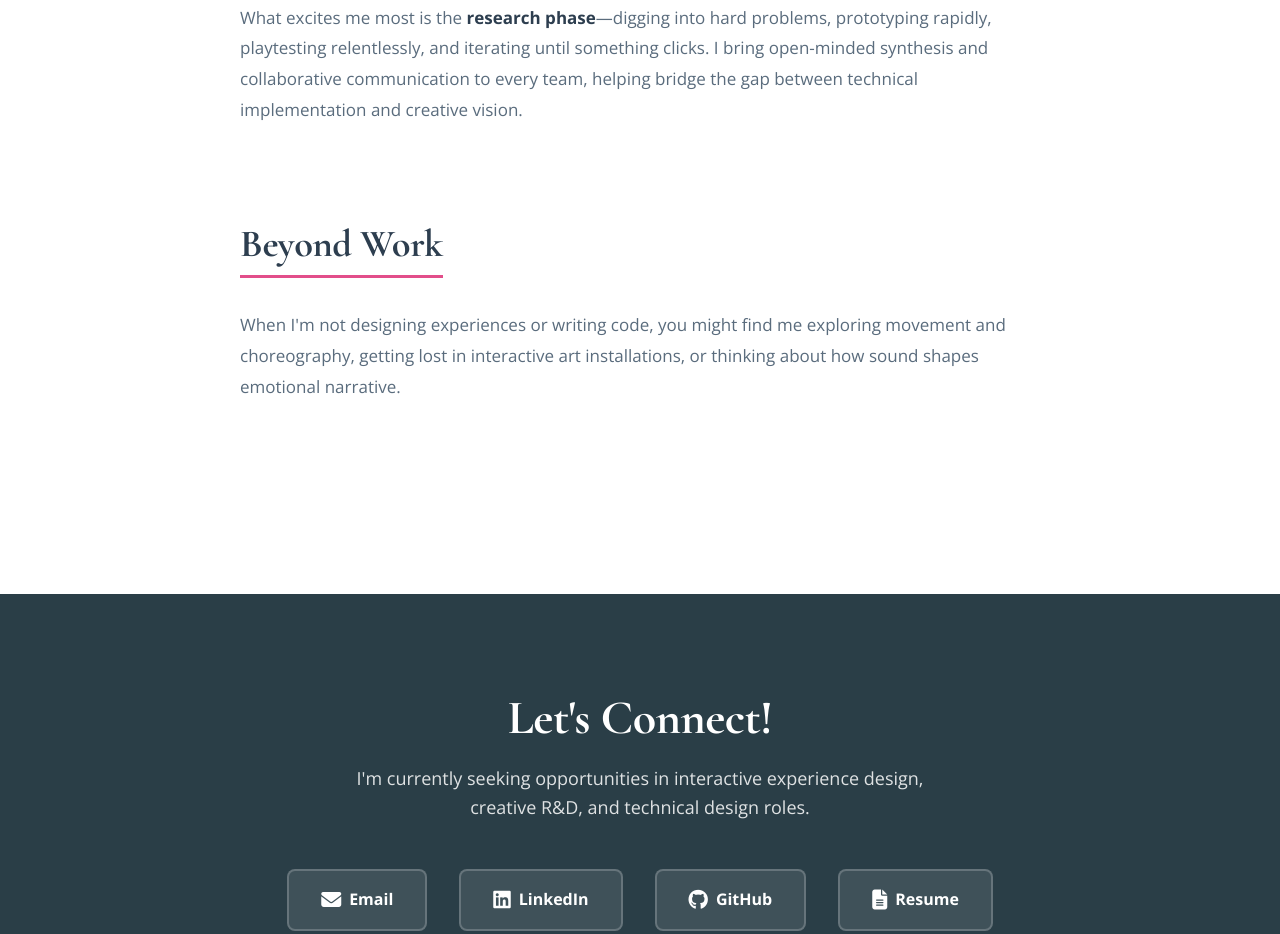
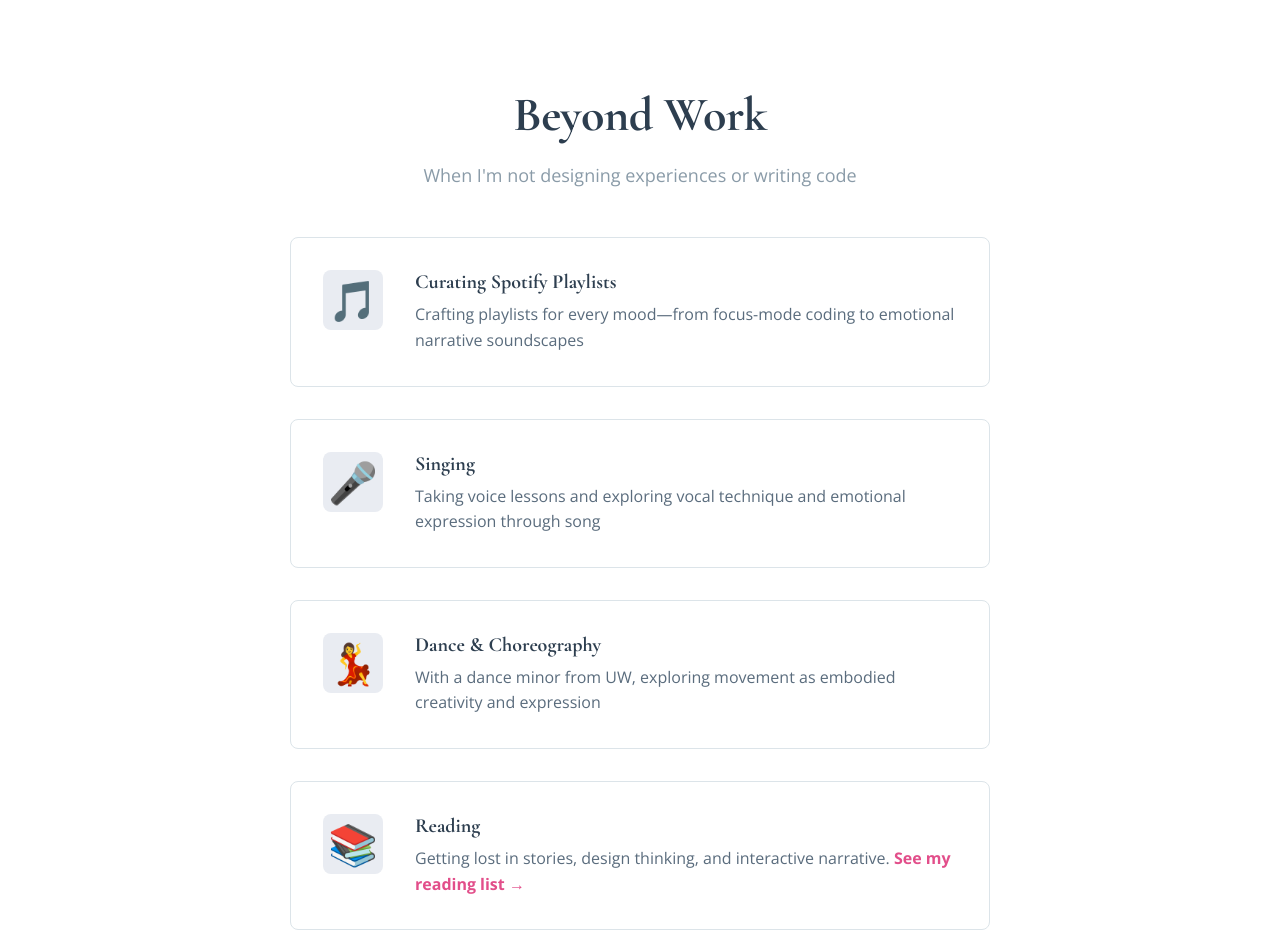
Before and after one commit to winternight573/portfolio, a plain HTML site: page docs/about.html in a window 1280 px wide. Shown: the part 1321-2255 px from the top of the page. Drawn offline with nearby package versions, Linux system fonts and the light colour scheme.

Commit message:
changed about

```diff
--- a/docs/about.css
+++ b/docs/about.css
@@ -9,7 +9,7 @@
 
 #about-hero {
   padding: var(--spacing-xxl) var(--spacing-md) var(--spacing-xl);
-  background: linear-gradient(135deg, #f8f9fa 0%, #e9ecef 100%);
+  background: linear-gradient(135deg, #f5f8fa 0%, #e8eff4 100%);
   position: relative;
   overflow: hidden;
 }
@@ -17,18 +17,12 @@
 .about-hero-background {
   position: absolute;
   inset: 0;
-  background-image: url('assets/pnw-mountains.jpg'); /* Use one of your nature images */
+  background-image: url('assets/pnw-mountains.jpg');
   background-size: cover;
   background-position: center;
-  filter: blur(3px) brightness(0.4);
+  filter: blur(2px) brightness(1.1);
+  opacity: 0.15;
   z-index: 0;
-}
-
-.about-hero-background::after {
-  content: '';
-  position: absolute;
-  inset: 0;
-  background: linear-gradient(135deg, rgba(52, 73, 94, 0.85) 0%, rgba(44, 62, 80, 0.9) 100%);
 }
 
 .about-container {
@@ -37,7 +31,7 @@
   display: grid;
   grid-template-columns: 300px 1fr;
   gap: var(--spacing-xl);
-  align-items: center;
+  align-items: start;
   position: relative;
   z-index: 10;
 }
@@ -64,16 +58,17 @@
 }
 
 .about-intro p {
-  color: white;
-  text-shadow: 0 2px 8px rgba(0, 0, 0, 0.3);
+  color: var(--text-secondary);
+  font-size: 1.0625rem;
+  line-height: 1.8;
+  margin-bottom: var(--spacing-md);
 }
 
 .about-intro p.lead {
   font-size: 1.25rem;
   line-height: 1.8;
-  margin-bottom: 0;
-  color: white;
-  text-shadow: 0 2px 8px rgba(0, 0, 0, 0.3);
+  margin-bottom: var(--spacing-md);
+  color: var(--text-secondary);
 }
 
 .about-intro strong {
@@ -82,10 +77,10 @@
 }
 
 /* ============================================
-   ABOUT STORY SECTION
+   WHAT DRIVES ME SECTION
    ============================================ */
 
-#about-story {
+#what-drives-me {
   padding: var(--spacing-xxl) var(--spacing-md);
   background-color: var(--background);
 }
@@ -95,31 +90,87 @@
   margin: 0 auto;
 }
 
-#about-story h2 {
+#what-drives-me h2 {
   font-size: clamp(1.75rem, 3vw, 2.5rem);
-  text-align: left;
-  margin-top: var(--spacing-xl);
-  margin-bottom: var(--spacing-md);
+  text-align: center;
+  margin-bottom: var(--spacing-lg);
   color: var(--text-primary);
-  padding-bottom: var(--spacing-xs);
-  border-bottom: 3px solid var(--accent);
-  display: inline-block;
 }
 
-#about-story h2:first-of-type {
-  margin-top: 0;
-}
-
-#about-story p {
+#what-drives-me p {
   font-size: 1.0625rem;
   line-height: 1.8;
   margin-bottom: var(--spacing-md);
   color: var(--text-secondary);
 }
 
-#about-story strong {
+#what-drives-me strong {
   color: var(--text-primary);
   font-weight: 600;
+}
+
+/* ============================================
+   BEYOND WORK SECTION
+   ============================================ */
+
+.beyond-compact {
+  max-width: 700px;
+  margin: 0 auto;
+  display: flex;
+  flex-direction: column;
+  gap: var(--spacing-md);
+}
+
+.compact-item {
+  display: flex;
+  align-items: start;
+  gap: var(--spacing-md);
+  padding: var(--spacing-md);
+  background: var(--background);
+  border-radius: var(--border-radius);
+  border: 1px solid var(--border);
+  transition: var(--transition);
+}
+
+.compact-item:hover {
+  border-color: var(--accent-tertiary);
+  box-shadow: 0 4px 12px var(--shadow);
+  transform: translateX(8px);
+}
+
+.compact-icon {
+  font-size: 2.5rem;
+  flex-shrink: 0;
+  display: flex;
+  align-items: center;
+  justify-content: center;
+  width: 60px;
+  height: 60px;
+  background: var(--highlight);
+  border-radius: var(--border-radius);
+}
+
+.compact-content h3 {
+  font-size: 1.25rem;
+  color: var(--text-primary);
+  margin: 0 0 var(--spacing-xs) 0;
+}
+
+.compact-content p {
+  font-size: 1rem;
+  color: var(--text-secondary);
+  margin: 0;
+  line-height: 1.6;
+}
+
+.compact-content a {
+  color: var(--accent);
+  font-weight: 600;
+  text-decoration: none;
+}
+
+.compact-content a:hover {
+  color: var(--accent-hover);
 }
 
 /* ============================================
@@ -128,7 +179,7 @@
 
 #skills {
   padding: var(--spacing-xxl) var(--spacing-md);
-  background-color: var(--background-alt);
+  background-color: var(--background);
 }
 
 #skills h2 {
@@ -202,7 +253,7 @@
 
 #cta {
   padding: var(--spacing-xxl) var(--spacing-md);
-  background-color: var(--background);
+  background-color: var(--background-alt);
   text-align: center;
 }
 
@@ -284,6 +335,10 @@
     max-width: 280px;
     margin: 0 auto;
   }
+
+  .interests-grid {
+    grid-template-columns: 1fr;
+  }
 }
 
 @media (max-width: 768px) {
@@ -295,14 +350,11 @@
     font-size: 1.125rem;
   }
 
-  #about-story,
+  #what-drives-me,
+  #beyond-work,
   #skills,
   #cta {
     padding: var(--spacing-lg) var(--spacing-md);
-  }
-
-  #about-story h2 {
-    margin-top: var(--spacing-lg);
   }
 
   .skills-grid {
@@ -330,4 +382,8 @@
   .skill-category {
     padding: var(--spacing-md);
   }
+
+  .interest-image {
+    height: 160px;
+  }
 }
--- a/docs/about.html
+++ b/docs/about.html
@@ -21,35 +21,69 @@
   </header>
 
   <section id="about-hero">
+    <div class="about-hero-background"></div>
     <div class="about-container">
       <img src="assets/winnie.png" alt="Winnie Tsai" class="about-photo">
 
       <div class="about-intro">
         <h1>Hi, I'm Winnie</h1>
         <p class="lead">I like to describe myself as <strong>interdisciplinary</strong>—someone who bridges the analytical and the emotional, the technical and the creative.</p>
+
+        <p>I hold a <strong>BS in Applied and Computational Math Sciences</strong> (Discrete Math and Algorithms) and a <strong>minor in Dance</strong> from the University of Washington. This unusual combination reflects my belief that rigorous investigation and visceral emotional expression aren't opposites—they're complementary ways of understanding the world.</p>
+
+        <p>My perspective is also shaped by <strong>UX research and marketing</strong>, through both academic projects and internships. These experiences taught me to balance user needs with business constraints, and to communicate complex ideas clearly across disciplines.</p>
+
+        <p>Currently, I'm a graduate student at <strong>Carnegie Mellon University's Entertainment Technology Center</strong>, where I'm becoming a technically fluent interactive experience designer—someone who can both envision creative possibilities and bring them to life through code, research, and collaboration.</p>
       </div>
     </div>
   </section>
 
-  <section id="about-story">
+  <section id="what-drives-me">
     <div class="content-width">
-      <h2>My Background</h2>
-
-      <p>I hold a <strong>BS in Applied and Computational Math Sciences</strong> (Discrete Math and Algorithms) and a <strong>minor in Dance</strong> from the University of Washington. This unusual combination reflects my belief that rigorous investigation and visceral emotional expression aren't opposites—they're complementary ways of understanding the world.</p>
-
-      <p>My perspective is also shaped by <strong>UX research and marketing</strong>, through both academic projects and internships. These experiences taught me to balance user needs with business constraints, and to communicate complex ideas clearly across disciplines.</p>
-
-      <p>Currently, I'm a graduate student at <strong>Carnegie Mellon University's Entertainment Technology Center</strong>, where I'm becoming a technically fluent interactive experience designer—someone who can both envision creative possibilities and bring them to life through code, research, and collaboration.</p>
-
       <h2>What Drives Me</h2>
 
       <p>I'm especially drawn to <strong>creative R&D projects</strong> that push boundaries: adaptive sound design that responds to player emotion, immersive experiences that blur the line between physical and digital, and tools that empower creators to tell better stories.</p>
 
       <p>What excites me most is the <strong>research phase</strong>—digging into hard problems, prototyping rapidly, playtesting relentlessly, and iterating until something clicks. I bring open-minded synthesis and collaborative communication to every team, helping bridge the gap between technical implementation and creative vision.</p>
+    </div>
+  </section>
 
-      <h2>Beyond Work</h2>
+  <section id="beyond-work">
+    <h2>Beyond Work</h2>
+    <p class="section-intro">When I'm not designing experiences or writing code</p>
 
-      <p>When I'm not designing experiences or writing code, you might find me exploring movement and choreography, getting lost in interactive art installations, or thinking about how sound shapes emotional narrative.</p>
+    <div class="beyond-compact">
+      <div class="compact-item">
+        <div class="compact-icon">🎵</div>
+        <div class="compact-content">
+          <h3>Curating Spotify Playlists</h3>
+          <p>Crafting playlists for every mood—from focus-mode coding to emotional narrative soundscapes</p>
+        </div>
+      </div>
+
+      <div class="compact-item">
+        <div class="compact-icon">🎤</div>
+        <div class="compact-content">
+          <h3>Singing</h3>
+          <p>Taking voice lessons and exploring vocal technique and emotional expression through song</p>
+        </div>
+      </div>
+
+      <div class="compact-item">
+        <div class="compact-icon">💃</div>
+        <div class="compact-content">
+          <h3>Dance & Choreography</h3>
+          <p>With a dance minor from UW, exploring movement as embodied creativity and expression</p>
+        </div>
+      </div>
+
+      <div class="compact-item">
+        <div class="compact-icon">📚</div>
+        <div class="compact-content">
+          <h3>Reading</h3>
+          <p>Getting lost in stories, design thinking, and interactive narrative. <a href="https://www.goodreads.com/user/show/YOUR_ID" target="_blank">See my reading list →</a></p>
+        </div>
+      </div>
     </div>
   </section>
 
```
